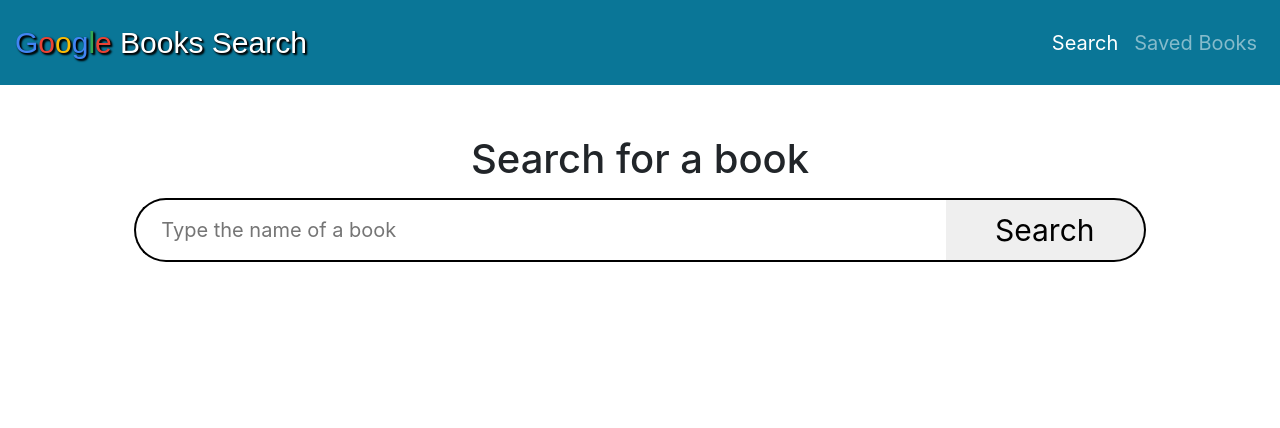
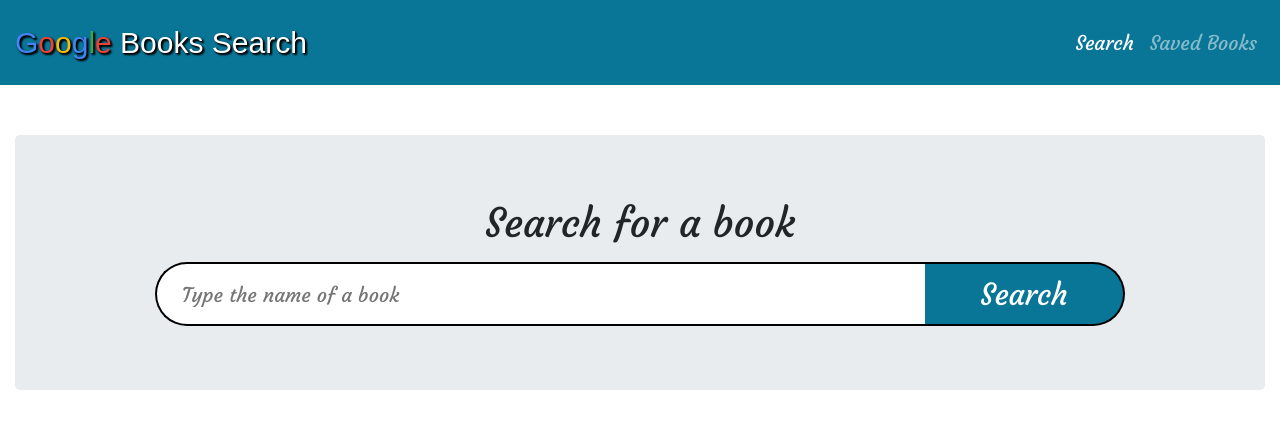
Before and after one commit to hockeyduck3/React-Google-Books, a React (Create React App) app in the folder client/: page / in a window 1280 px wide. Shown: the top 428 px of the page. Built offline with nearby package versions, Linux system fonts and the light colour scheme.

Commit message:
Made a couple of styling changes

```diff
--- a/client/public/index.html
+++ b/client/public/index.html
@@ -14,7 +14,7 @@
     <link rel="stylesheet" href="https://cdnjs.cloudflare.com/ajax/libs/animate.css/4.0.0/animate.min.css" />
 
     <!-- Google Fonts Link -->
-    <link href="https://fonts.googleapis.com/css2?family=Roboto:wght@500&display=swap" rel="stylesheet">
+    <link href="https://fonts.googleapis.com/css2?family=Roboto:wght@500&family=Courgette&display=swap" rel="stylesheet">
 
     <!-- Bootstrap Link -->
     <link rel="stylesheet" href="https://stackpath.bootstrapcdn.com/bootstrap/4.5.0/css/bootstrap.min.css" integrity="sha384-9aIt2nRpC12Uk9gS9baDl411NQApFmC26EwAOH8WgZl5MYYxFfc+NcPb1dKGj7Sk" crossorigin="anonymous">
--- a/client/src/components/Nav/nav.css
+++ b/client/src/components/Nav/nav.css
@@ -1,6 +1,7 @@
 .navbar {
     background-color: rgb(10, 118, 151) !important;
     font-size: 20px;
+    font-family: 'Courgette', cursive;
     padding: 15px;
 }
 
--- a/client/src/pages/SearchPage/index.js
+++ b/client/src/pages/SearchPage/index.js
@@ -73,6 +73,7 @@
                 <Row>
                     {/* Search Bar */}
                     <Column size='md-12' id='searchCol'>
+                        <div className='jumbotron'>
                             <h1 id='searchFor'>Search for a book</h1>
                             <form className='searchBar' onSubmit={this.searchFunc}>
                                 <div className='input-group' id='inputGroup'>
@@ -83,6 +84,7 @@
                                     </div>
                                 </div>
                             </form>
+                        </div>
                     </Column>
 
                     {/* Results */}
--- a/client/src/pages/SearchPage/searchPage.css
+++ b/client/src/pages/SearchPage/searchPage.css
@@ -1,3 +1,7 @@
+#searchFor, #searchCol, h1, h2 {
+    font-family: 'Courgette', cursive;
+}
+
 #searchFor {
     margin-bottom: 15px;
     text-align: center;
@@ -25,6 +29,10 @@
     justify-content: center;
 }
 
+hr {
+    border: 1px solid black;
+}
+
 .input-group {
     justify-content: center;
 }
@@ -47,10 +55,12 @@
 }
 
 .searchBtn {
+    background-color: rgb(10, 118, 151);
     border: 2px black solid;
     border-top-right-radius: 50rem;
     border-bottom-right-radius: 50rem;
     border-left: 0px;
+    color: white;
     font-size: 30px;
     height: 4rem;
     transition: ease-out .15s;
```
Lines whose indentation alone changed are shown as unchanged.
